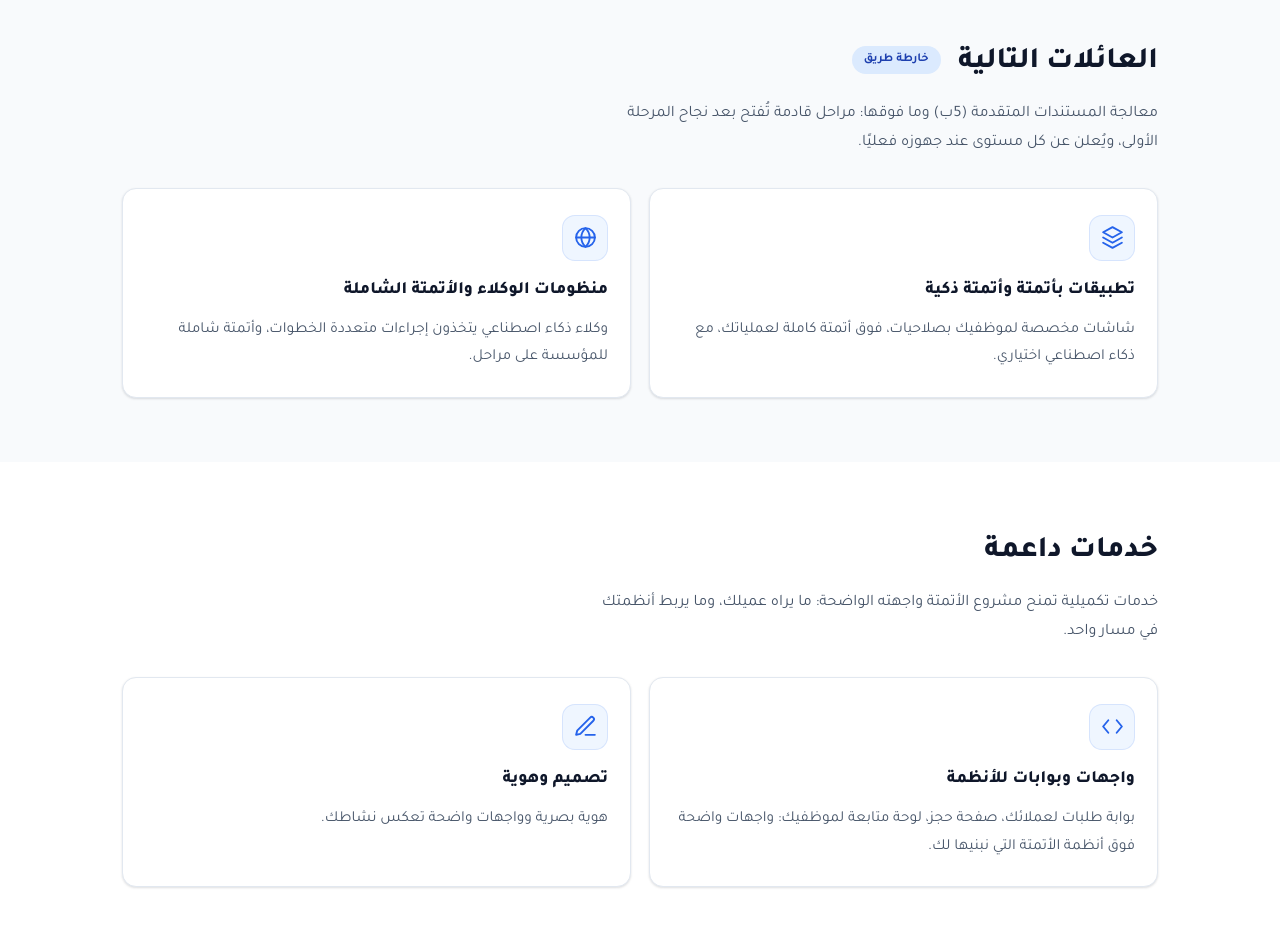
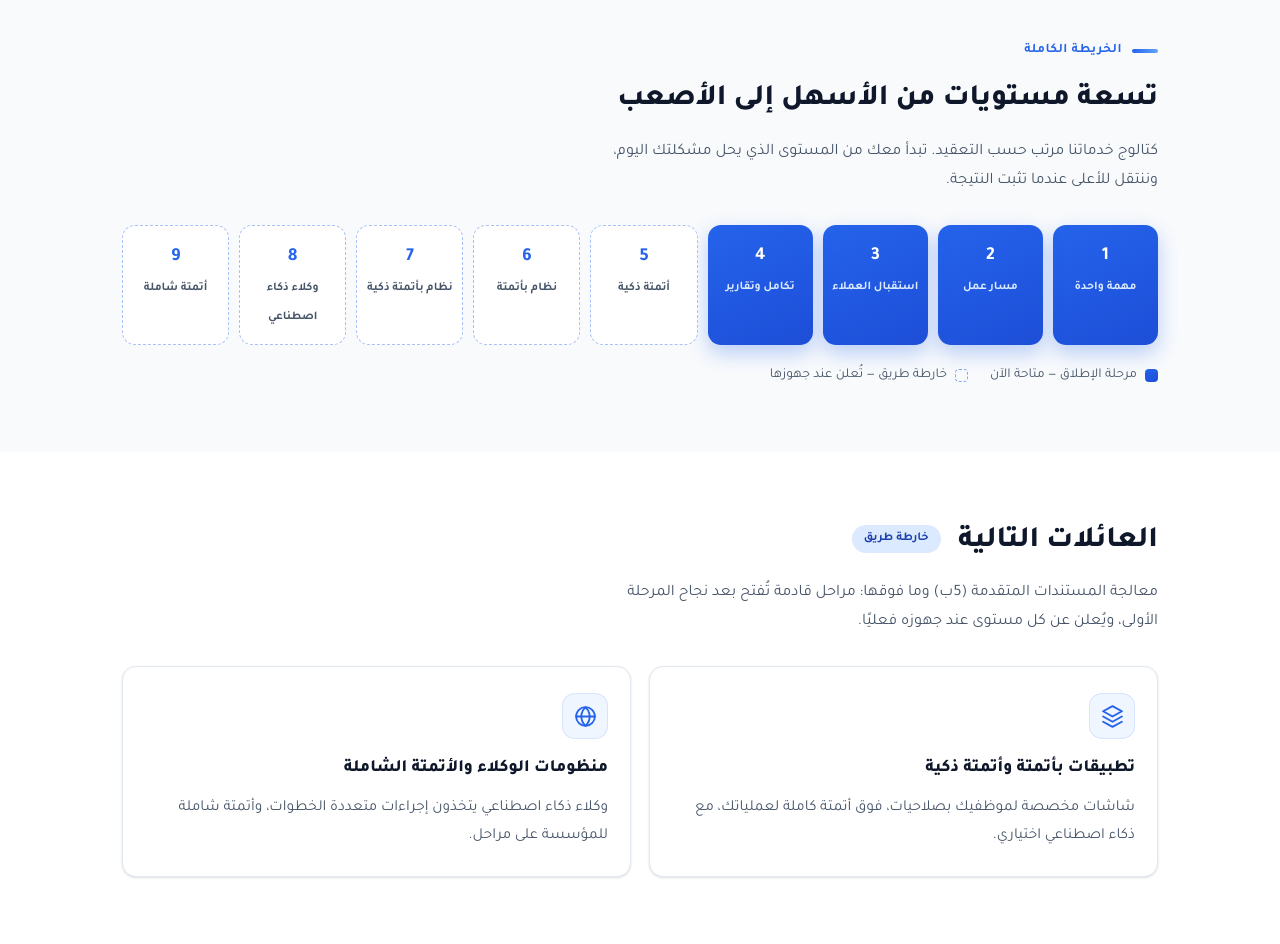
Before and after one commit to Anas379110/onetech-site, an Astro site: page /services in a window 1280 px wide. Shown: the part 1320-2264 px from the top of the page. Built offline with nearby package versions, Linux system fonts and the light colour scheme; Astro itself is replaced by a stand-in of ours.

Commit message:
Enhance services page with improved classes and structure

```diff
--- a/src/pages/services.astro
+++ b/src/pages/services.astro
@@ -7,7 +7,7 @@ import CtaBand from '../components/CtaBand.astro';
 
 	<section class="page-hero">
 		<div class="wrap">
-			<div class="eyebrow">خدماتنا</div>
+			<div class="eyebrow rv">خدماتنا</div>
 			<h1>خدماتنا: من أتمتة مهمة واحدة إلى منظومة كاملة</h1>
 			<p>خمس عائلات خدمات مرتبة من الأسهل إلى الأصعب. نبدأ معك من المستوى الذي يحل مشكلتك اليوم، وننتقل للأعلى عندما تثبت النتيجة.</p>
 		</div>
@@ -15,9 +15,9 @@ import CtaBand from '../components/CtaBand.astro';
 
 	<section>
 		<div class="wrap">
-			<h2>عائلة الأتمتة <span class="badge later">مرحلة الإطلاق</span></h2>
-			<p class="section-sub">المستويات 1–4 مع أولى لمسات الذكاء الاصطناعي من المستوى 5: أساس كل مشروع، وأول ما نقدمه في خطة الإطلاق.</p>
-			<div class="cards">
+			<h2 class="rv">عائلة الأتمتة <span class="badge later">مرحلة الإطلاق</span></h2>
+			<p class="section-sub rv">المستويات 1–4 مع أولى لمسات الذكاء الاصطناعي من المستوى 5: أساس كل مشروع، وأول ما نقدمه في خطة الإطلاق.</p>
+			<div class="cards rv-stagger">
 				<div class="card">
 					<Icon name="bolt" />
 					<h3>أتمتة مهمة واحدة</h3>
@@ -44,7 +44,7 @@ import CtaBand from '../components/CtaBand.astro';
 					<p>تبدأ ضمن الإطلاق بلمسات أولى: تصنيف وتلخيص واستخراج النصوص، ومساعد عربي يجيب من ملفات شركتك. أما معالجة المستندات المتقدمة والصور فمرحلة تالية.</p>
 				</div>
 			</div>
-			<div class="roadmap-note">
+			<div class="roadmap-note rv">
 				هذه عروض مرحلة الإطلاق في خطتنا، وتُعتمد تفاصيل كل خدمة وشروطها عند التعاقد. ويبدأ المشروع التجريبي محدد النطاق من <b>300$</b> محليًا، ويُقدَّم السعر النهائي في عرض مكتوب واضح بعد جلسة الاكتشاف.
 			</div>
 		</div>
@@ -52,9 +52,32 @@ import CtaBand from '../components/CtaBand.astro';
 
 	<section class="soft">
 		<div class="wrap">
-			<h2>العائلات التالية <span class="badge later">خارطة طريق</span></h2>
-			<p class="section-sub">معالجة المستندات المتقدمة (5ب) وما فوقها: مراحل قادمة تُفتح بعد نجاح المرحلة الأولى، ويُعلن عن كل مستوى عند جهوزه فعليًا.</p>
-			<div class="cards">
+			<div class="eyebrow rv">الخريطة الكاملة</div>
+			<h2 class="rv">تسعة مستويات من الأسهل إلى الأصعب</h2>
+			<p class="section-sub rv">كتالوج خدماتنا مرتب حسب التعقيد. تبدأ معك من المستوى الذي يحل مشكلتك اليوم، وننتقل للأعلى عندما تثبت النتيجة.</p>
+			<div class="ladder rv" aria-label="مستويات خدمات الأتمتة التسعة">
+				<div class="lvl on"><b>1</b><small>مهمة واحدة</small></div>
+				<div class="lvl on"><b>2</b><small>مسار عمل</small></div>
+				<div class="lvl on"><b>3</b><small>استقبال العملاء</small></div>
+				<div class="lvl on"><b>4</b><small>تكامل وتقارير</small></div>
+				<div class="lvl"><b>5</b><small>أتمتة ذكية</small></div>
+				<div class="lvl"><b>6</b><small>نظام بأتمتة</small></div>
+				<div class="lvl"><b>7</b><small>نظام بأتمتة ذكية</small></div>
+				<div class="lvl"><b>8</b><small>وكلاء ذكاء اصطناعي</small></div>
+				<div class="lvl"><b>9</b><small>أتمتة شاملة</small></div>
+			</div>
+			<div class="ladder-legend rv">
+				<span><i class="i-on"></i> مرحلة الإطلاق — متاحة الآن</span>
+				<span><i class="i-next"></i> خارطة طريق — تُعلن عند جهوزها</span>
+			</div>
+		</div>
+	</section>
+
+	<section>
+		<div class="wrap">
+			<h2 class="rv">العائلات التالية <span class="badge later">خارطة طريق</span></h2>
+			<p class="section-sub rv">معالجة المستندات المتقدمة (5ب) وما فوقها: مراحل قادمة تُفتح بعد نجاح المرحلة الأولى، ويُعلن عن كل مستوى عند جهوزه فعليًا.</p>
+			<div class="cards rv-stagger">
 				<div class="card">
 					<Icon name="layers" />
 					<h3>تطبيقات بأتمتة وأتمتة ذكية</h3>
@@ -71,9 +94,9 @@ import CtaBand from '../components/CtaBand.astro';
 
 	<section>
 		<div class="wrap">
-			<h2>خدمات داعمة</h2>
-			<p class="section-sub">خدمات تكميلية تمنح مشروع الأتمتة واجهته الواضحة: ما يراه عميلك، وما يربط أنظمتك في مسار واحد.</p>
-			<div class="cards">
+			<h2 class="rv">خدمات داعمة</h2>
+			<p class="section-sub rv">خدمات تكميلية تمنح مشروع الأتمتة واجهته الواضحة: ما يراه عميلك، وما يربط أنظمتك في مسار واحد.</p>
+			<div class="cards rv-stagger">
 				<div class="card"><Icon name="code" /><h3>واجهات وبوابات للأنظمة</h3><p>بوابة طلبات لعملائك، صفحة حجز، لوحة متابعة لموظفيك: واجهات واضحة فوق أنظمة الأتمتة التي نبنيها لك.</p></div>
 				<div class="card"><Icon name="pen" /><h3>تصميم وهوية</h3><p>هوية بصرية وواجهات واضحة تعكس نشاطك.</p></div>
 			</div>
```
